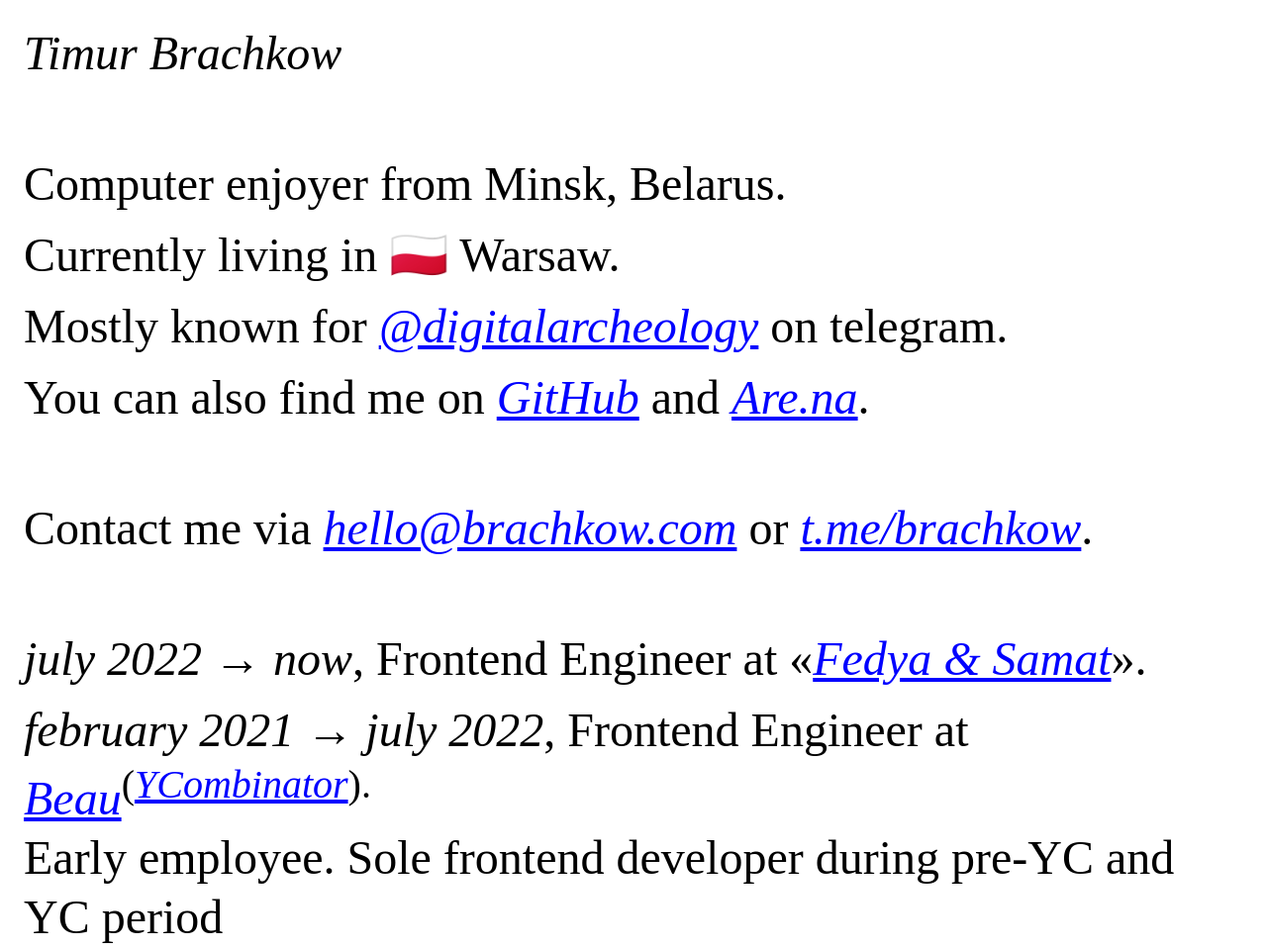
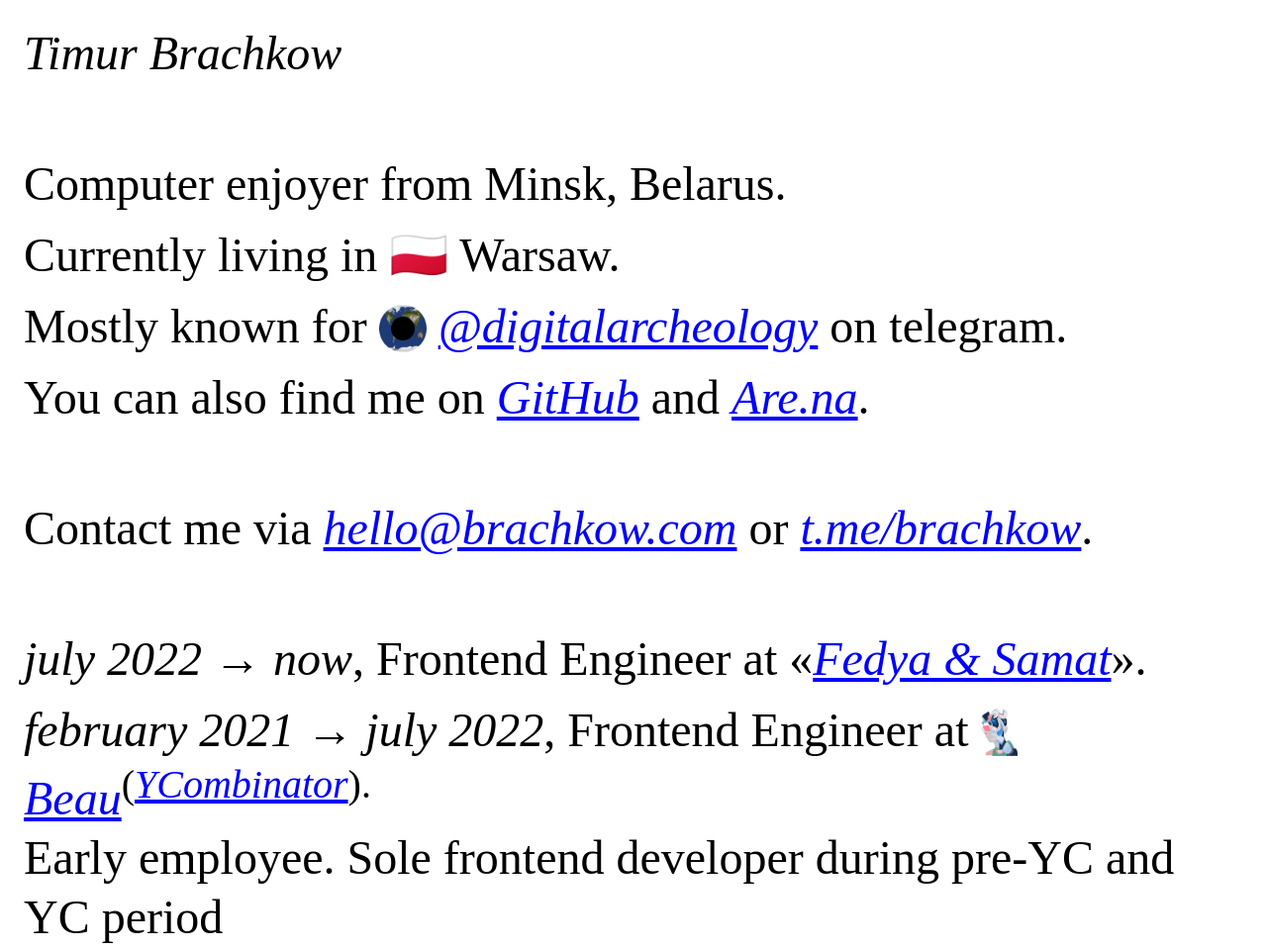
Before and after one commit to brachkow/brachkow.com, a website: page index.html in a window 1280 px wide. Shown: the top 960 px of the page at 99% size. Drawn offline with Linux system fonts and the light colour scheme; a web font is replaced by a local one.

Commit message:
Sparkimages added

```diff
--- a/index.html
+++ b/index.html
@@ -16,7 +16,7 @@
   <section>
     <p>Computer enjoyer from Minsk, Belarus.</p>
     <p>Currently living in 🇵🇱 Warsaw.</p>
-    <p>Mostly known for <a href="https://t.me/s/digitalarcheology">@digitalarcheology</a> on telegram.</p>
+    <p>Mostly known for <img src="./da.png"> <a href="https://t.me/s/digitalarcheology">@digitalarcheology</a> on telegram.</p>
     <p>You can also find me on <a href="https://github.com/brachkow">GitHub</a> and <a href="https://www.are.na/timur-brachkow/">Are.na</a>.</p>
   </section>
   <section>
@@ -30,7 +30,7 @@
       </li>
       <li>
         <div>
-          <i>february 2021 → july 2022</i>, Frontend Engineer at <a href="https://beau.to/">Beau</a><sup>(<a href="https://www.ycombinator.com/companies/beau">YCombinator</a>).</sup>
+          <i>february 2021 → july 2022</i>, Frontend Engineer at <img src="./beau.png"> <a href="https://beau.to/">Beau</a><sup>(<a href="https://www.ycombinator.com/companies/beau">YCombinator</a>).</sup>
         </div>
         <p>Early employee. Sole frontend developer during pre-YC and YC period</p>
       </li>
--- a/style.css
+++ b/style.css
@@ -66,3 +66,11 @@
   line-height: 1.25;
   max-width: 70ch;
 }
+
+img {
+  display: inline-block;
+  height: 1rem;
+  display: inline-block;
+  height: 1em;
+  vertical-align: text-bottom;
+}
```
Also changed, not shown: beau.png (added), da.png (added).
